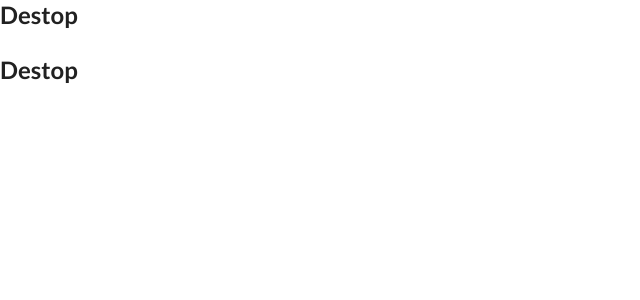
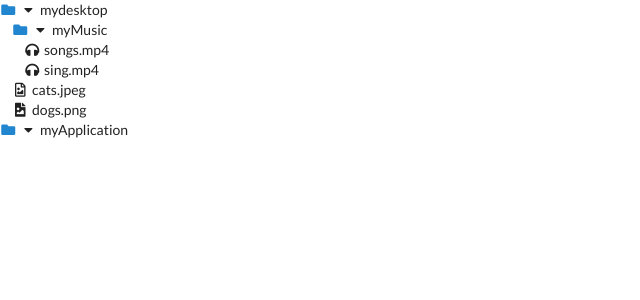
Before and after one commit to ramkbhattarai/mini-projects, a React (Create React App) app: page / in a window 1280 px wide. Shown: the top 300 px of the page, without its empty margins (0-640 px from the left). Built offline with nearby package versions, Linux system fonts and the light colour scheme.

Commit message:
adding icons and understanding how they are done

```diff
--- a/src/App.js
+++ b/src/App.js
@@ -63,9 +63,9 @@ function App() {
 }
 
  const Folder = (props)=>{ // every js function is also a component in react and we can render it as the html element
-  const name = 'Destop'
-  // return <h2>name</h2>;  if we just keep name it will just print name it won't be a variable
-  return <h2>{name}</h2>; // here we enclosed with the curly brackets so it acts as js variable
+  // const name = 'Destop'
+  // // return <h2>name</h2>;  if we just keep name it will just print name it won't be a variable
+  // return <h2>{name}</h2>; // here we enclosed with the curly brackets so it acts as js variable
 
 //return <h3>{props.name}</h3> // props is analogous to passing arguments in the react component
 // here we were only rendering name of props but if we want to render all its children we can do so by
@@ -159,43 +159,43 @@ function App() {
 
 
 
-  //  const handleClick = () => {
-  //    setIsOpen(!isOpen);
-  //  }
+   const handleClick = () => {
+     setIsOpen(!isOpen);
+   }
 
-  //  const marginStyle = { marginLeft: '12px' };
-  //  const [isOpen, setIsOpen] = useState(true);
-  //  const direction  = isOpen ? 'down' : 'right';
-  //  const { name, children } = props;
-  //  return <div >
-  //    <span onClick={handleClick}>
-  //      <i className="blue folder icon"></i>
-  //      <i className={`caret ${direction} icon`}></i>
-  //    </span>
-  //    {name}
-  //    <div style={marginStyle}>
-  //      {isOpen ? children : null}
-  //    </div>
-  //  </div>;
+   const marginStyle = { marginLeft: '12px' };
+   const [isOpen, setIsOpen] = useState(true);
+   const direction  = isOpen ? 'down' : 'right';
+   const { name, children } = props;
+   return <div >
+     <span onClick={handleClick}>
+       <i className="blue folder icon"></i>
+       <i className={`caret ${direction} icon`}></i>
+     </span>
+     {name}
+     <div style={marginStyle}>
+       {isOpen ? children : null}
+     </div>
+   </div>;
 }
 
-const File = (props) =>{
-return <div>{props.name}</div>;
+// const File = (props) =>{
+// return <div>{props.name}</div>;
+// }
+
+
+const File = (props) => { // to keep the icons for mp4 and images
+  const {name} = props;
+ const fileExtention =  name.split(".")[1]; // this is the value that will be obtained
+ const icons = {  // this is the object that will contain all possible values
+    mp4: 'headphones' ,
+    png: 'file image',
+    jpeg:'file image outline'
+ };
+
+  return <div>
+    <i className={`${icons[fileExtention]} icon`}></i>
+    {name}</div>; // and we will key into the object with the specific value
 }
 
-
-// const File = (props) => { // to keep the icons for mp4 and images
-//   const {name} = props;
-//  const fileExtention =  name.split(".")[1]; // this is the value that will be obtained
-//  const icons = {  // this is the object that will contain all possible values
-//     mp4: 'headphones' ,
-//     png: 'file image',
-//     jpeg:'file image outline'
-//  };
-
-//   return <div>
-//     <i className={`${icons[fileExtention]} icon`}></i>
-//     {name}</div>; // and we will key into the object with the specific value
-// }
-
 export default App;
```
